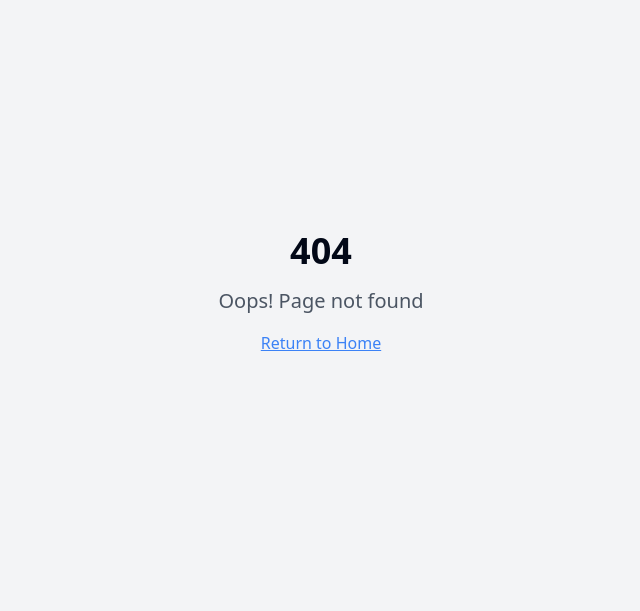
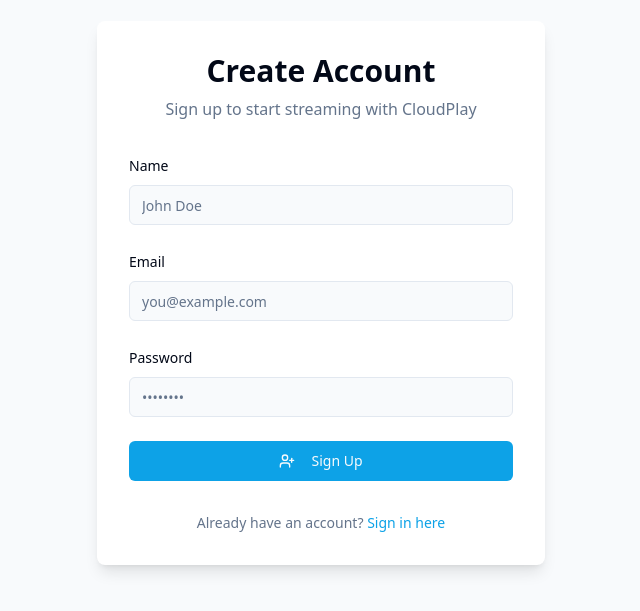
Before and after one commit to ashutoshh-17/CloudPlay-Video_Streaming_Platform, a React (Vite) app: page /register in a window 1280 px wide. Before the commit this address had no page. Shown: the part 107-718 px from the top of the page, without its empty margins (319-959 px from the left). Built offline with nearby package versions, Linux system fonts and the light colour scheme.

Commit message:
Add login, register pages and dark mode toggle
Implement login and register pages and add a toggle button for dark/light mode.

```diff
--- a/package.json
+++ b/package.json
@@ -47,7 +47,7 @@
     "embla-carousel-react": "^8.3.0",
     "input-otp": "^1.2.4",
     "lucide-react": "^0.462.0",
-    "next-themes": "^0.3.0",
+    "next-themes": "^0.4.6",
     "react": "^18.3.1",
     "react-day-picker": "^8.10.1",
     "react-dom": "^18.3.1",
--- a/src/App.tsx
+++ b/src/App.tsx
@@ -1,18 +1,23 @@
+
 import { Toaster } from "@/components/ui/toaster";
 import { Toaster as Sonner } from "@/components/ui/sonner";
 import { TooltipProvider } from "@/components/ui/tooltip";
 import { QueryClient, QueryClientProvider } from "@tanstack/react-query";
 import { BrowserRouter, Routes, Route } from "react-router-dom";
+import { ThemeProvider } from "next-themes";
 import Index from "./pages/Index";
 import VideoRoom from "./pages/VideoRoom";
 import RoomsList from "./pages/RoomsList";
 import CreateRoom from "./pages/CreateRoom";
 import NotFound from "./pages/NotFound";
+import Login from "./pages/Login";
+import Register from "./pages/Register";
 
 const queryClient = new QueryClient();
 
 const App = () => (
   <QueryClientProvider client={queryClient}>
+    <ThemeProvider defaultTheme="system" enableSystem>
       <TooltipProvider>
         <Toaster />
         <Sonner />
@@ -22,10 +27,13 @@ const App = () => (
             <Route path="/rooms" element={<RoomsList />} />
             <Route path="/rooms/:id" element={<VideoRoom />} />
             <Route path="/create-room" element={<CreateRoom />} />
+            <Route path="/login" element={<Login />} />
+            <Route path="/register" element={<Register />} />
             <Route path="*" element={<NotFound />} />
           </Routes>
         </BrowserRouter>
       </TooltipProvider>
+    </ThemeProvider>
   </QueryClientProvider>
 );
 
--- a/src/components/Header.tsx
+++ b/src/components/Header.tsx
@@ -1,14 +1,23 @@
 
 import React from 'react';
-import { Link } from 'react-router-dom';
+import { Link, useNavigate } from 'react-router-dom';
 import { Button } from '@/components/ui/button';
 import { User } from '@/lib/types';
+import { ThemeToggle } from './ThemeToggle';
+import { LogIn, UserPlus } from 'lucide-react';
 
 interface HeaderProps {
   currentUser: User | null;
 }
 
 export const Header: React.FC<HeaderProps> = ({ currentUser }) => {
+  const navigate = useNavigate();
+
+  const handleLogout = () => {
+    localStorage.removeItem('token');
+    window.location.reload();
+  };
+
   return (
     <header className="bg-background/95 backdrop-blur supports-[backdrop-filter]:bg-background/60 border-b border-border/40 sticky top-0 z-20">
       <div className="container flex h-16 items-center justify-between px-4 sm:px-8">
@@ -44,9 +53,11 @@ export const Header: React.FC<HeaderProps> = ({ currentUser }) => {
         </nav>
 
         {/* User Controls */}
-        <div className="flex items-center gap-2">
+        <div className="flex items-center gap-4">
+          <ThemeToggle />
+
           {currentUser ? (
-            <div className="flex items-center gap-2">
+            <div className="flex items-center gap-4">
               <span className="text-sm text-foreground/70">
                 {currentUser.name}
               </span>
@@ -55,11 +66,19 @@ export const Header: React.FC<HeaderProps> = ({ currentUser }) => {
                   <img src={currentUser.avatar} alt={currentUser.name} className="w-full h-full object-cover" />
                 </div>
               )}
+              <Button variant="outline" size="sm" onClick={handleLogout}>
+                Logout
+              </Button>
             </div>
           ) : (
-            <Button variant="outline" size="sm">
-              Sign In
-            </Button>
+            <div className="flex items-center gap-2">
+              <Button variant="ghost" size="sm" onClick={() => navigate('/login')}>
+                <LogIn className="mr-2 h-4 w-4" /> Sign In
+              </Button>
+              <Button variant="outline" size="sm" onClick={() => navigate('/register')}>
+                <UserPlus className="mr-2 h-4 w-4" /> Register
+              </Button>
+            </div>
           )}
         </div>
       </div>
--- /dev/null
+++ b/src/components/ThemeToggle.tsx
@@ -0,0 +1,24 @@
+
+"use client"
+
+import * as React from "react"
+import { Moon, Sun } from "lucide-react"
+import { useTheme } from "next-themes"
+
+import { Button } from "@/components/ui/button"
+
+export function ThemeToggle() {
+  const { theme, setTheme } = useTheme()
+
+  return (
+    <Button
+      variant="ghost"
+      size="icon"
+      onClick={() => setTheme(theme === "light" ? "dark" : "light")}
+    >
+      <Sun className="h-[1.2rem] w-[1.2rem] rotate-0 scale-100 transition-all dark:-rotate-90 dark:scale-0" />
+      <Moon className="absolute h-[1.2rem] w-[1.2rem] rotate-90 scale-0 transition-all dark:rotate-0 dark:scale-100" />
+      <span className="sr-only">Toggle theme</span>
+    </Button>
+  )
+}
--- /dev/null
+++ b/src/pages/Login.tsx
@@ -0,0 +1,108 @@
+
+import React from "react";
+import { useNavigate } from "react-router-dom";
+import { useForm } from "react-hook-form";
+import { Button } from "@/components/ui/button";
+import { Input } from "@/components/ui/input";
+import { Form, FormControl, FormField, FormItem, FormLabel, FormMessage } from "@/components/ui/form";
+import { Link } from "react-router-dom";
+import { LogIn } from "lucide-react";
+import { toast } from "sonner";
+
+interface LoginFormData {
+  email: string;
+  password: string;
+}
+
+const Login = () => {
+  const navigate = useNavigate();
+  const form = useForm<LoginFormData>();
+
+  const onSubmit = async (data: LoginFormData) => {
+    try {
+      // Replace with your actual login API endpoint
+      const response = await fetch("/api/auth/login", {
+        method: "POST",
+        headers: {
+          "Content-Type": "application/json",
+        },
+        body: JSON.stringify(data),
+      });
+
+      if (!response.ok) {
+        throw new Error("Login failed");
+      }
+
+      const result = await response.json();
+      localStorage.setItem("token", result.token);
+      toast.success("Successfully logged in!");
+      navigate("/");
+    } catch (error) {
+      toast.error("Login failed. Please try again.");
+    }
+  };
+
+  return (
+    <div className="min-h-screen flex items-center justify-center bg-background p-4">
+      <div className="w-full max-w-md space-y-8 bg-card p-8 rounded-lg shadow-lg">
+        <div className="text-center">
+          <h2 className="text-3xl font-bold">Welcome back</h2>
+          <p className="mt-2 text-muted-foreground">Sign in to continue to CloudPlay</p>
+        </div>
+
+        <Form {...form}>
+          <form onSubmit={form.handleSubmit(onSubmit)} className="space-y-6">
+            <FormField
+              control={form.control}
+              name="email"
+              render={({ field }) => (
+                <FormItem>
+                  <FormLabel>Email</FormLabel>
+                  <FormControl>
+                    <Input
+                      type="email"
+                      placeholder="you@example.com"
+                      {...field}
+                    />
+                  </FormControl>
+                  <FormMessage />
+                </FormItem>
+              )}
+            />
+
+            <FormField
+              control={form.control}
+              name="password"
+              render={({ field }) => (
+                <FormItem>
+                  <FormLabel>Password</FormLabel>
+                  <FormControl>
+                    <Input
+                      type="password"
+                      placeholder="••••••••"
+                      {...field}
+                    />
+                  </FormControl>
+                  <FormMessage />
+                </FormItem>
+              )}
+            />
+
+            <Button type="submit" className="w-full">
+              <LogIn className="mr-2 h-4 w-4" /> Sign In
+            </Button>
+          </form>
+        </Form>
+
+        <div className="mt-4 text-center text-sm">
+          <span className="text-muted-foreground">Don't have an account? </span>
+          <Link to="/register" className="text-primary hover:underline">
+            Register here
+          </Link>
+        </div>
+      </div>
+    </div>
+  );
+};
+
+export default Login;
--- /dev/null
+++ b/src/pages/Register.tsx
@@ -0,0 +1,124 @@
+
+import React from "react";
+import { useNavigate } from "react-router-dom";
+import { useForm } from "react-hook-form";
+import { Button } from "@/components/ui/button";
+import { Input } from "@/components/ui/input";
+import { Form, FormControl, FormField, FormItem, FormLabel, FormMessage } from "@/components/ui/form";
+import { Link } from "react-router-dom";
+import { UserPlus } from "lucide-react";
+import { toast } from "sonner";
+
+interface RegisterFormData {
+  name: string;
+  email: string;
+  password: string;
+}
+
+const Register = () => {
+  const navigate = useNavigate();
+  const form = useForm<RegisterFormData>();
+
+  const onSubmit = async (data: RegisterFormData) => {
+    try {
+      // Replace with your actual register API endpoint
+      const response = await fetch("/api/auth/register", {
+        method: "POST",
+        headers: {
+          "Content-Type": "application/json",
+        },
+        body: JSON.stringify(data),
+      });
+
+      if (!response.ok) {
+        throw new Error("Registration failed");
+      }
+
+      toast.success("Successfully registered! Please log in.");
+      navigate("/login");
+    } catch (error) {
+      toast.error("Registration failed. Please try again.");
+    }
+  };
+
+  return (
+    <div className="min-h-screen flex items-center justify-center bg-background p-4">
+      <div className="w-full max-w-md space-y-8 bg-card p-8 rounded-lg shadow-lg">
+        <div className="text-center">
+          <h2 className="text-3xl font-bold">Create Account</h2>
+          <p className="mt-2 text-muted-foreground">Sign up to start streaming with CloudPlay</p>
+        </div>
+
+        <Form {...form}>
+          <form onSubmit={form.handleSubmit(onSubmit)} className="space-y-6">
+            <FormField
+              control={form.control}
+              name="name"
+              render={({ field }) => (
+                <FormItem>
+                  <FormLabel>Name</FormLabel>
+                  <FormControl>
+                    <Input
+                      placeholder="John Doe"
+                      {...field}
+                    />
+                  </FormControl>
+                  <FormMessage />
+                </FormItem>
+              )}
+            />
+
+            <FormField
+              control={form.control}
+              name="email"
+              render={({ field }) => (
+                <FormItem>
+                  <FormLabel>Email</FormLabel>
+                  <FormControl>
+                    <Input
+                      type="email"
+                      placeholder="you@example.com"
+                      {...field}
+                    />
+                  </FormControl>
+                  <FormMessage />
+                </FormItem>
+              )}
+            />
+
+            <FormField
+              control={form.control}
+              name="password"
+              render={({ field }) => (
+                <FormItem>
+                  <FormLabel>Password</FormLabel>
+                  <FormControl>
+                    <Input
+                      type="password"
+                      placeholder="••••••••"
+                      {...field}
+                    />
+                  </FormControl>
+                  <FormMessage />
+                </FormItem>
+              )}
+            />
+
+            <Button type="submit" className="w-full">
+              <UserPlus className="mr-2 h-4 w-4" /> Sign Up
+            </Button>
+          </form>
+        </Form>
+
+        <div className="mt-4 text-center text-sm">
+          <span className="text-muted-foreground">Already have an account? </span>
+          <Link to="/login" className="text-primary hover:underline">
+            Sign in here
+          </Link>
+        </div>
+      </div>
+    </div>
+  );
+};
+
+export default Register;
```
Also changed, not shown: 1 other file (tests, documents, lock files or other folders). Lines whose indentation alone changed are shown as unchanged.
